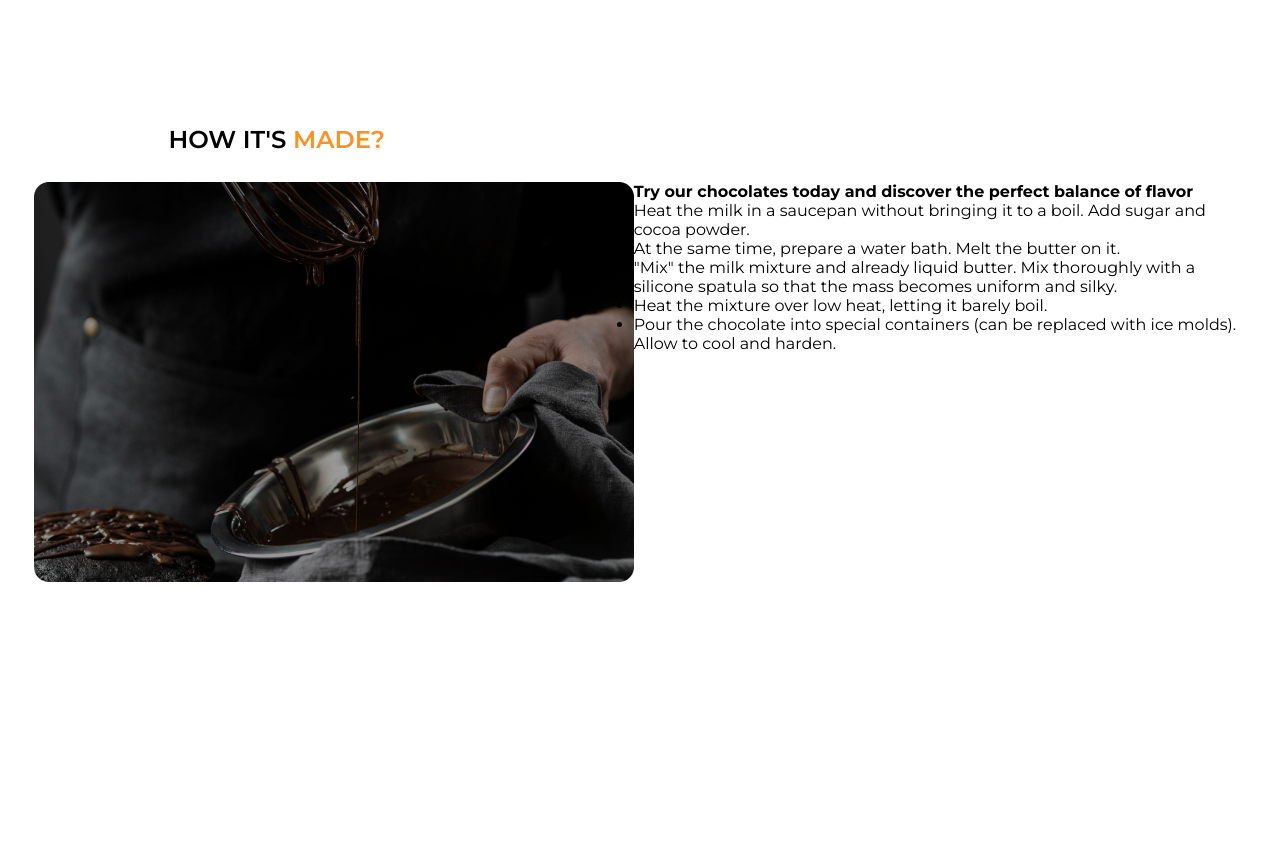
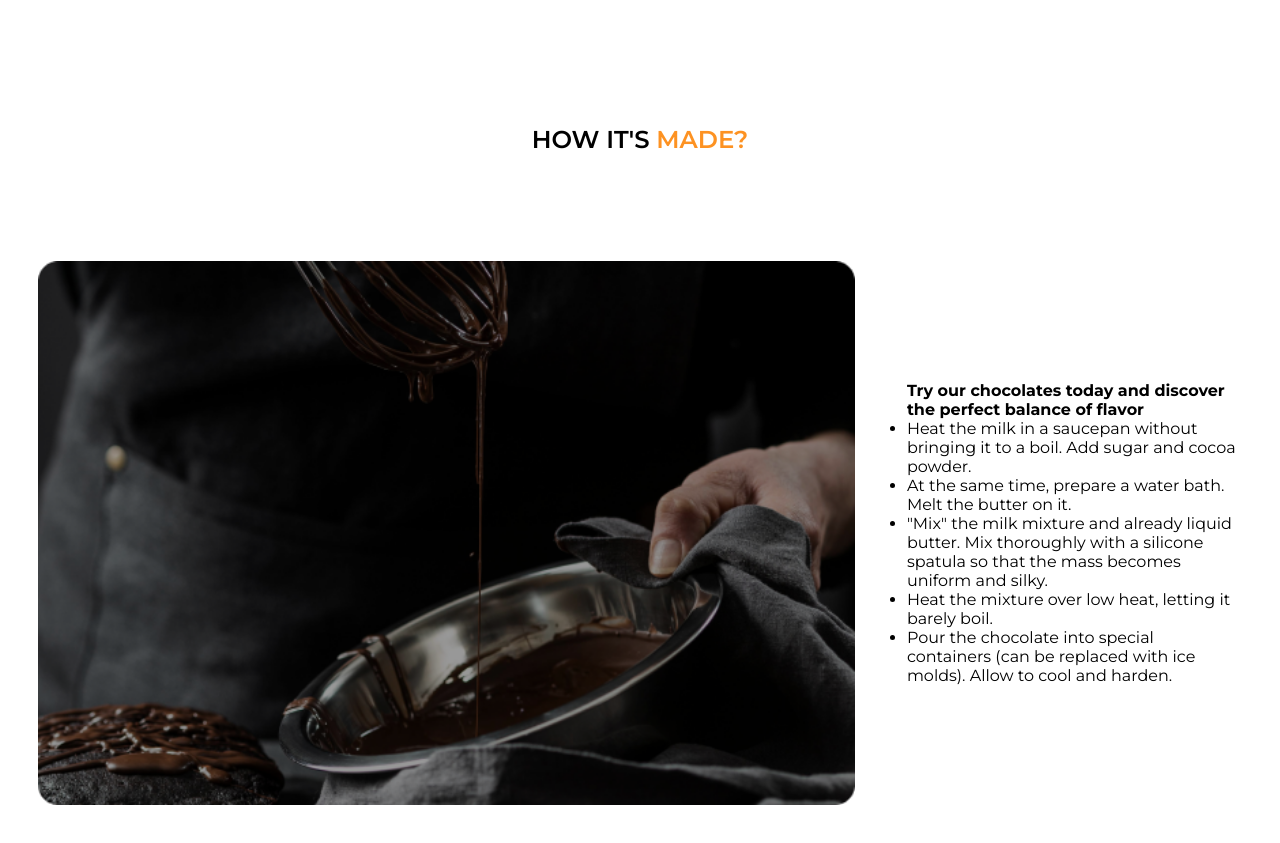
Before and after one commit to Sarick92/Simply-chocolate, a plain HTML site: page index.html in a window 1280 px wide. Shown: the part 2120-2963 px from the top of the page. Before the commit the page ends 2702 px from the top, so only its background shows below. Drawn offline with Linux system fonts and the light colour scheme.

Commit message:
madeContent

```diff
--- a/css/style.css
+++ b/css/style.css
@@ -279,13 +279,35 @@
 
 
 .made {
+    display: flex;
+    flex-direction: column;
+    align-items: center;
+    justify-content: center;
     margin-top: calc(6.8vw + 46px);
+    gap: 20px;
 }
 
 .madeContent {
     display: flex;
     flex-direction: row;
+    align-items: center;
+    width: calc(97.1vw - 39px);
+    height: calc(2.5vw + 630px);
 }
+
+.madeContent img {
+    width: calc(32,1vw + 314px);
+    height: calc(2.7vw + 510px);
+}
+
+.madeText {
+    margin-left: 52px;
+}
+
+.madeContent ul {
+
+}
+
 
 
 
```
